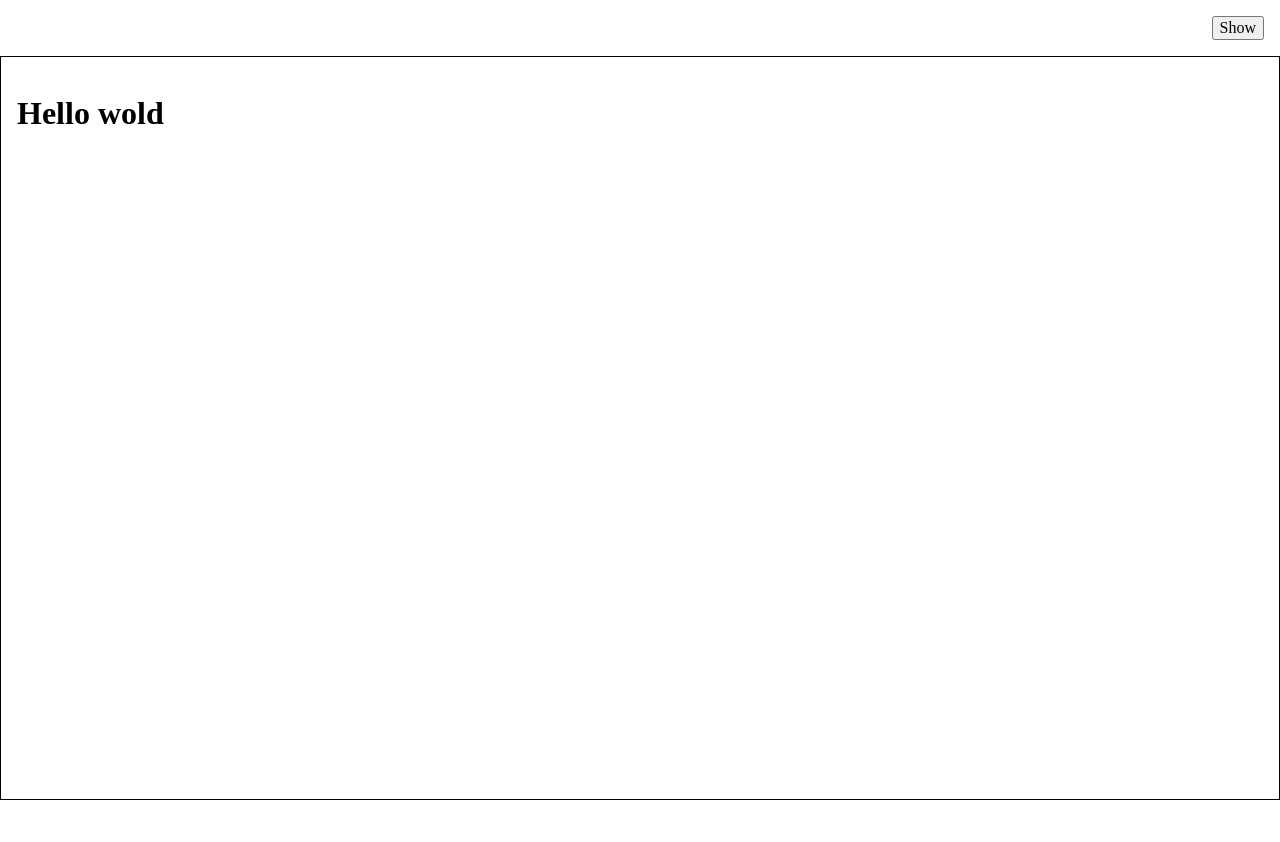
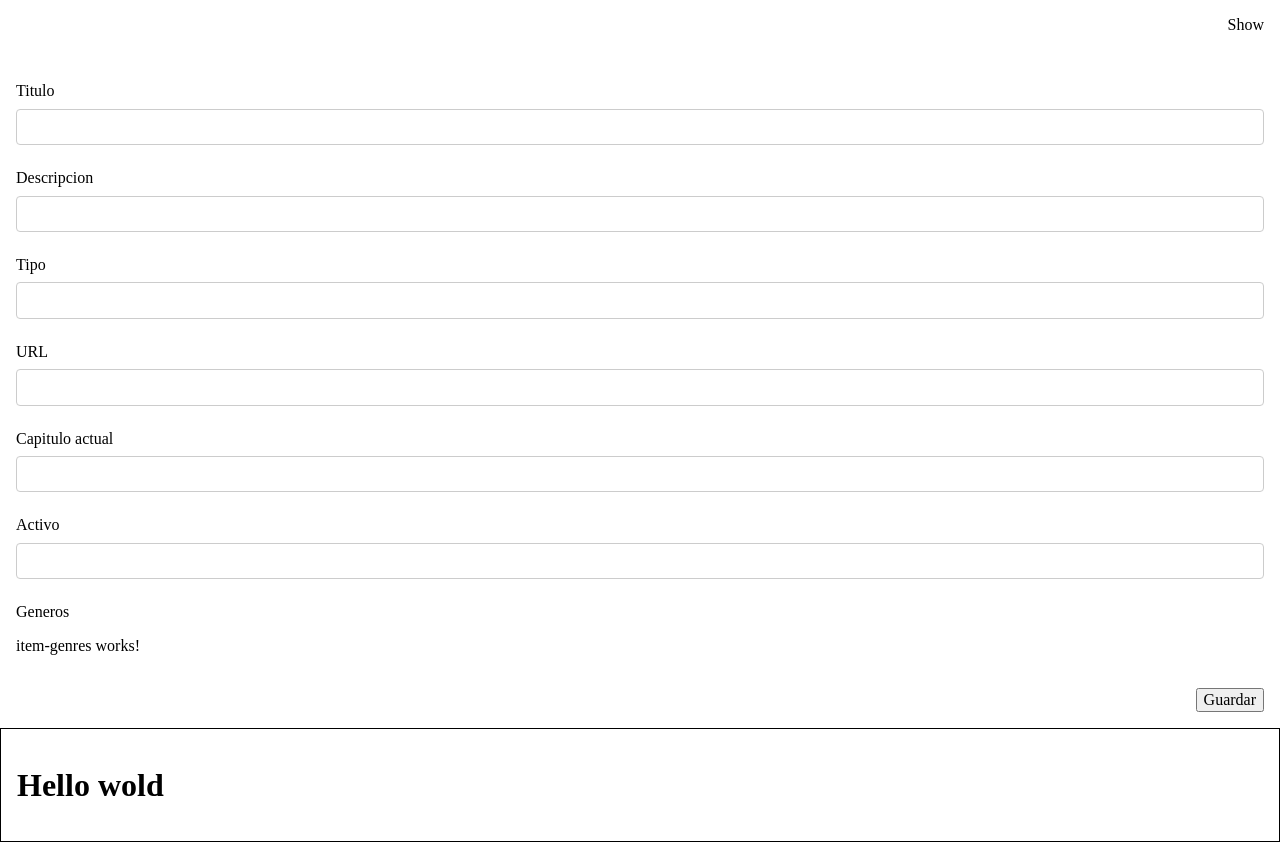
Before and after one commit to jenri019/gestor-links, an Angular app in the folder front/: page / in a window 1280 px wide. Both pictures are taken after a click on the button "Show". Before the commit the page ends 800 px from the top, so only its background shows below. Built offline with nearby package versions, Linux system fonts and the light colour scheme.

Commit message:
feat: aladiendo estilos y animaciones sencillas al formulario principal

```diff
--- a/front/src/app/components/manage-item/manage-item.component.html
+++ b/front/src/app/components/manage-item/manage-item.component.html
@@ -1,7 +1,7 @@
-<div class="item__options" (click)="handleChangeFormVisibility()">
-    <button>Show</button>
-</div>
-<form action="" class="item__form" [ngClass]="{'not-active': !show_form}">
+<button class="item__options" (click)="handleChangeFormVisibility()">
+    <div>Show</div>
+</button>
+<form action="" class="item__form" [ngClass]="!show_form ? 'item__form collapsed' : 'item__form expanded'">
     <label for="">Titulo</label>
     <input type="text" name="" id="">
 
@@ -22,4 +22,8 @@
 
     <label for="">Generos</label>
     <app-item-genres />
+
+    <div class="item__form__buttons">
+        <button class="item__form__button"  >Guardar</button>
+    </div>
 </form>
--- a/front/src/app/components/manage-item/manage-item.component.scss
+++ b/front/src/app/components/manage-item/manage-item.component.scss
@@ -2,6 +2,10 @@
     padding: 1rem;
     display: flex;
     justify-content: flex-end;
+    width: 100%;
+    background-color: #fff;
+    border: none;
+    cursor: pointer;
 }
 
 .item__form {
@@ -10,20 +14,41 @@
     display: flex;
     flex-direction: column;
     flex-wrap: wrap;
+    overflow: hidden;
+    transition: height 0.2s ease, padding 0.2s ease, opacity 0.2s ease;
 
     label {
         display: flex;
         margin-top: 1rem;
     }
 
-    input[type="text"], input[type="number"], select {
+    input[type="text"],
+    input[type="number"],
+    select {
         padding: 0.5rem;
         margin: 0.5rem 0;
         border: 1px solid #ccc;
         border-radius: 4px;
     }
+
+    .item__form__buttons {
+        display: flex;
+        width: 100%;
+        justify-content: flex-end;
+        margin-top: 1rem;
+    }
 }
 
-.not-active {
-    display: none;
+.item__form.collapsed {
+    height: 0;
+    padding-top: 0;
+    padding-bottom: 0;
+    opacity: 0;
 }
+
+.item__form.expanded {
+    height: auto;
+    padding-top: 1rem;
+    padding-bottom: 1rem;
+    opacity: 1;
+}
--- a/front/src/app/components/manage-item/manage-item.component.ts
+++ b/front/src/app/components/manage-item/manage-item.component.ts
@@ -12,7 +12,7 @@ import { CommonModule } from '@angular/common';
   styleUrl: './manage-item.component.scss'
 })
 export class ManageItemComponent {
-  show_form: boolean = true;
+  show_form: boolean = false;
 
   handleChangeFormVisibility() {
     this.show_form = !this.show_form;
```
